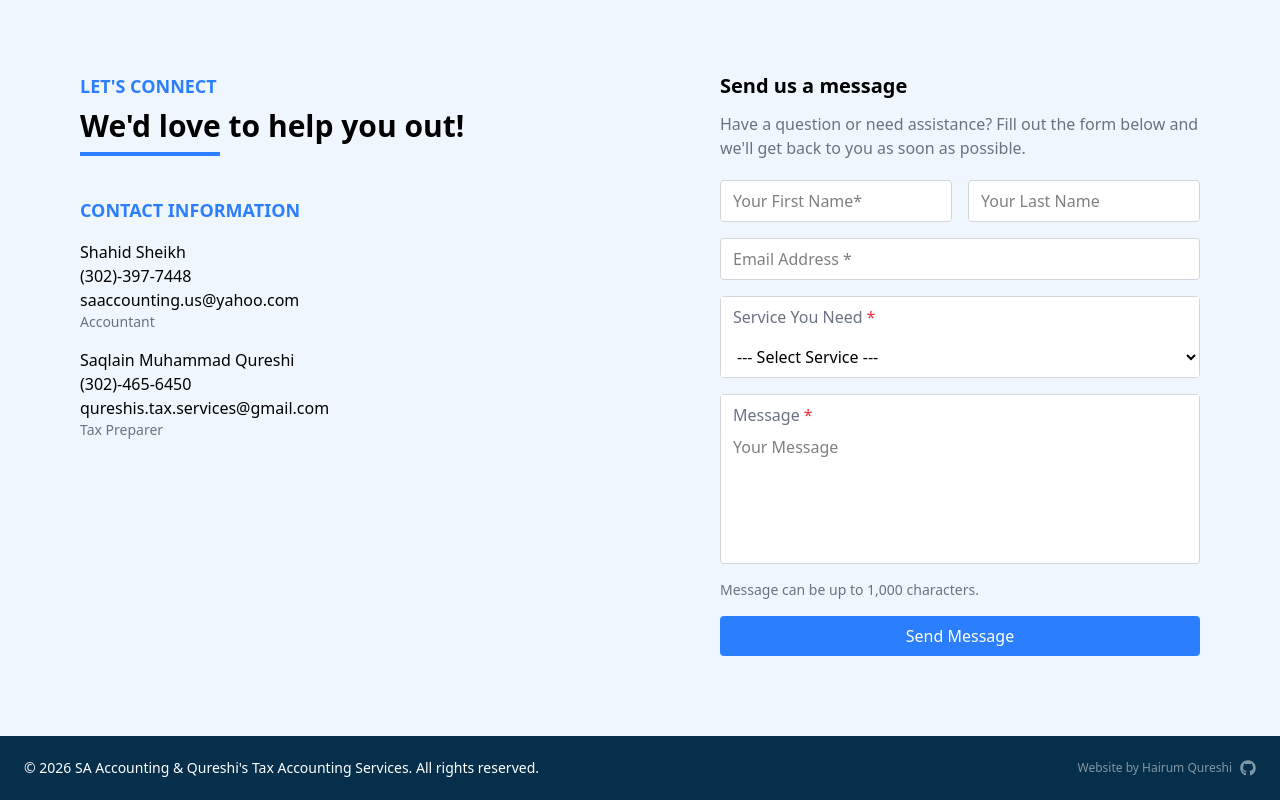
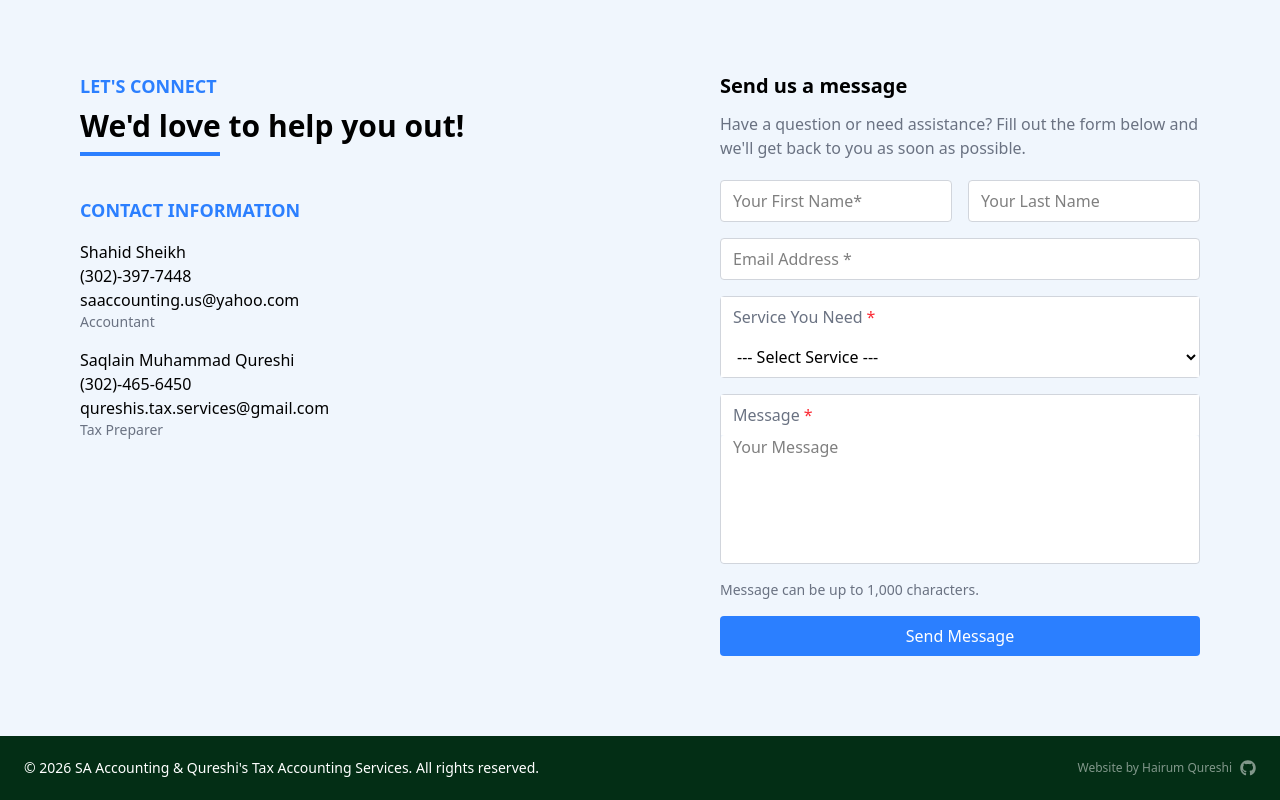
Before and after one commit to Hairum-Qureshi/sa-and-qureshi-accounting-website, a React (Vite) app in the folder apps/frontend/: page / in a window 1280 px wide. Shown: the part 1144-1944 px from the top of the page. Built offline with nearby package versions, Linux system fonts and the light colour scheme.

Commit message:
changed background color to green

```diff
--- a/apps/frontend/src/components/Footer.tsx
+++ b/apps/frontend/src/components/Footer.tsx
@@ -2,11 +2,11 @@ import { FaGithub } from "react-icons/fa";
 
 export default function Footer() {
   return (
-    <footer className="bg-sky-950 text-white">
+    <footer className="bg-green-950 text-white">
       <div className="mx-auto flex h-16 items-center justify-between px-6">
         <p className="text-sm">
-          &copy; {new Date().getFullYear()} SA Accounting & Qureshi's Tax Accounting
-          Services. All rights reserved.
+          &copy; {new Date().getFullYear()} SA Accounting & Qureshi's Tax
+          Accounting Services. All rights reserved.
         </p>
 
         <a
```
